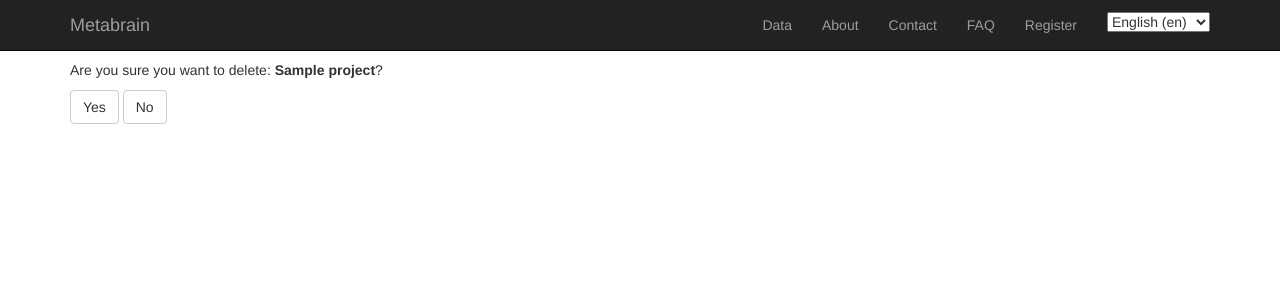
After one commit to metacollect-org/Meta-search, a Django app: page /mainApp/1/delete/ in a window 1280 px wide. The commit adds this page. Shown: the top 300 px of the page. Run offline with Django 3.2, Linux system fonts and the light colour scheme; tables that the repository leaves empty hold one stand-in row (values such as "Sample post"); some libraries are stand-ins or nearby versions.

Commit message:
added possibility to delete a project enabled sorting by name in the categories and languages prepared the form to edit a project (currently without content)

```diff
--- a/metaSearch/mainApp/models.py
+++ b/metaSearch/mainApp/models.py
@@ -82,6 +82,9 @@ class Kind(models.Model):
     def __str__(self):
         return self.name
 
+    class Meta:
+        ordering = ['name']
+
 
 class PageLanguage(models.Model):
     name = models.CharField(max_length=200)
@@ -91,6 +94,9 @@ class PageLanguage(models.Model):
     def __str__(self):
         return self.name
 
+    class Meta:
+        ordering = ['abbreviation']
+
 
 # Create your models here.
 class Category(models.Model):
@@ -99,6 +105,8 @@ class Category(models.Model):
     def __str__(self):
         return self.name
 
+    class Meta:
+        ordering = ['name']
 
 # Create your models here.
 class GeoLocation(models.Model):
--- /dev/null
+++ b/metaSearch/mainApp/templates/mainApp/edit.html
@@ -0,0 +1,6 @@
+{% extends "mainApp/base.html" %}
+{% load i18n %}
+
+{% block content %}
+<p>This will be the page to edit a project.</p>
+{% endblock %}
--- a/metaSearch/mainApp/templates/mainApp/new.html
+++ b/metaSearch/mainApp/templates/mainApp/new.html
@@ -3,7 +3,7 @@
 {% load widget_tweaks %}
 
 {% block content %}
-<div class="page-header">
+<div class="page-header" style="margin-top: 0">
 	<button type="submit" value="Create" class="btn btn-primary pull-right">Create</button>
   <h3>New Project</h3>
 </div>
@@ -50,7 +50,7 @@
 	  {% render_field form.languages class+="select2" %}
 	</div>
 	 	<div class="form-group {{form.logo|is_required}}">
-		  <label for="{{ form.logo.id_for_label }}" class="control-label">Logo (<a href="#" id="blob" rel="popover">preview</a>)</label>
+		  <label for="{{ form.logo.id_for_label }}" class="control-label">Logo (<a href="#{{ form.logo.id_for_label }}" id="blob" rel="popover">preview</a>)</label>
 		  <!--{% render_field form.logo type="url" class+="form-control" %}-->
 		  <input type="url" class="form-control" name="{{form.logo.name}}" id="{{form.logo.id_for_label}}" value="{{form.logo.value}}">
 	  </div>
--- /dev/null
+++ b/metaSearch/mainApp/templates/mainApp/project_confirm_delete.html
@@ -0,0 +1,10 @@
+{% extends "mainApp/base.html" %}
+{% load i18n %}
+
+{% block content %}
+<form action="" method="post">{% csrf_token %}
+    <p>Are you sure you want to delete: <b>{{ object }}</b>?</p>
+    <button type="submit" value="Confirm" class="btn btn-default">Yes</button>
+    <a type="button" value="No" class="btn btn-default" href="{% url 'detail' project.id %}" >No</a>
+</form>
+{% endblock %}
--- a/metaSearch/mainApp/urls.py
+++ b/metaSearch/mainApp/urls.py
@@ -10,5 +10,7 @@ urlpatterns = [
     url(r'^search/autocomplete', views.search_titles, name='title'),
     url(r'^search/fulltext', views.search_fulltext, name='fulltext'),
     url(r'^new/', views.ProjectNewView.as_view(), name='new'),
-    url(r'^data/', views.ProjectDataView.as_view(), name='data'),
+    url(r'^(?P<pk>[0-9]+)/delete/$', views.ProjectDelete.as_view(), name='project-delete'),
+    url(r'^(?P<pk>[0-9]+)/edit/$', views.ProjectEdit.as_view(), name='project-edit'),
+    url(r'^data/', views.data, name='data'),
 ]
--- a/metaSearch/mainApp/views.py
+++ b/metaSearch/mainApp/views.py
@@ -4,6 +4,7 @@ from django.shortcuts import render
 from haystack.query import SearchQuerySet
 from haystack.inputs import AutoQuery, Clean
 from django.shortcuts import render_to_response
+from django.core.urlresolvers import reverse_lazy
 from django.views import generic
 from haystack.forms import SearchForm
 from django.core.urlresolvers import reverse
@@ -26,6 +27,9 @@ def index(request):
 
     context = {'project_list': project_list, 'categories': categories}
     return render(request, 'mainApp/index.html', context)
+
+def data(request):
+    return render(request, 'mainApp/data.html')
 
 def detail(request, project_id):
     print("ints")
@@ -77,11 +81,20 @@ class ProjectNewView(generic.edit.CreateView):
 
     template_name = 'mainApp/new.html'
 
-class ProjectDataView(generic.edit.CreateView):
+class ProjectDelete(generic.edit.DeleteView):
     model = Project
-    fields = [] # Excluding updated_at and created_at as the property 'auto_now_add=True' makes them read-only, resulting in an error when adding them to this form.
-    for f in Project._meta.get_fields():
-        if f.name != 'updated_at' and f.name != 'created_at':
-            fields.append(f.name)
+    success_url = reverse_lazy('index')
 
-    template_name = 'mainApp/data.html'
+class ProjectEdit(generic.edit.UpdateView):
+    model = Project
+    fields = ['title']
+    template_name = 'mainApp/edit.html'
+
+#class ProjectDataView(generic.edit.CreateView):
+#    model = Project
+#    fields = [] # Excluding updated_at and created_at as the property 'auto_now_add=True' makes them read-only, resulting in an error when adding them to this form.
+#    for f in Project._meta.get_fields():
+#        if f.name != 'updated_at' and f.name != 'created_at':
+#            fields.append(f.name)
+#
+#    template_name = 'mainApp/data.html'
```
Also changed, not shown: metaSearch/mainApp/templates/mainApp/detail.html (+4 -7 lines).
